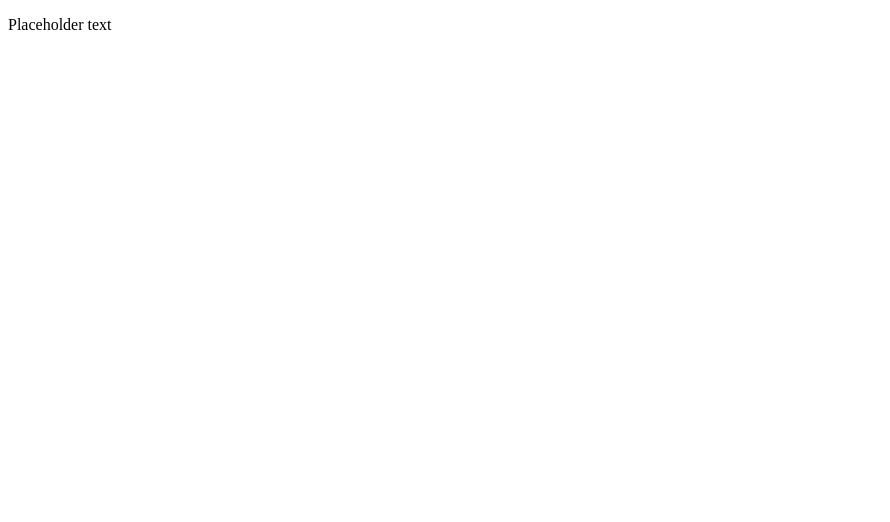
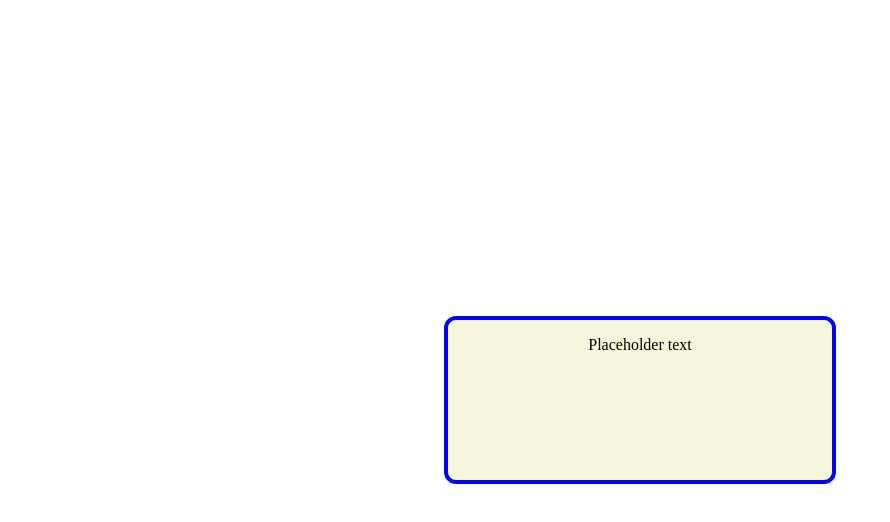
Before and after one commit to imo9van4/login-UI-2211, a plain HTML site: page index.html in a window 1280 px wide. Shown: the whole page, without its empty margins (0-890 px from the left). Drawn offline with Linux system fonts and the light colour scheme.

Commit message:
basic login box styles

```diff
--- a/index.html
+++ b/index.html
@@ -4,6 +4,7 @@
     <meta charset="UTF-8">
     <meta http-equiv="X-UA-Compatible" content="IE=edge">
     <meta name="viewport" content="width=device-width, initial-scale=1.0">
+    <link href="styles.css" rel="stylesheet">
     <title>Login UI 2211</title>
 </head>
 <body>
@@ -13,7 +14,6 @@
             <!--Step 2: Create a login box/card area-->
             <p>Placeholder text</p>
         </div>
-
     </div>
 </body>
 </html>
--- a/styles.css
+++ b/styles.css
@@ -1,10 +1,22 @@
+html, body{
+    margin: 0px;
+}
 .container-fluid{
-    /*step 3: display flex in your parent element*/
     display: flex;
+    justify-content: center;
+    align-items: center;
+    height: 100vh;
+    width: 100vw;
 }
 .login-box{
-    /*step 4: center your box with flex properties
-    remember, this is a child element, so use the
-    right side of the flexbox cheat sheet for help*/
-
+    display: flex;
+    border-style: solid;
+    border-color: blue;
+    border-width: 4px;
+    flex-direction: column;
+    min-width: 30%;
+    min-height: 20%;
+    background-color: beige;
+    border-radius: 12px;
+    text-align: center;
 }
```
